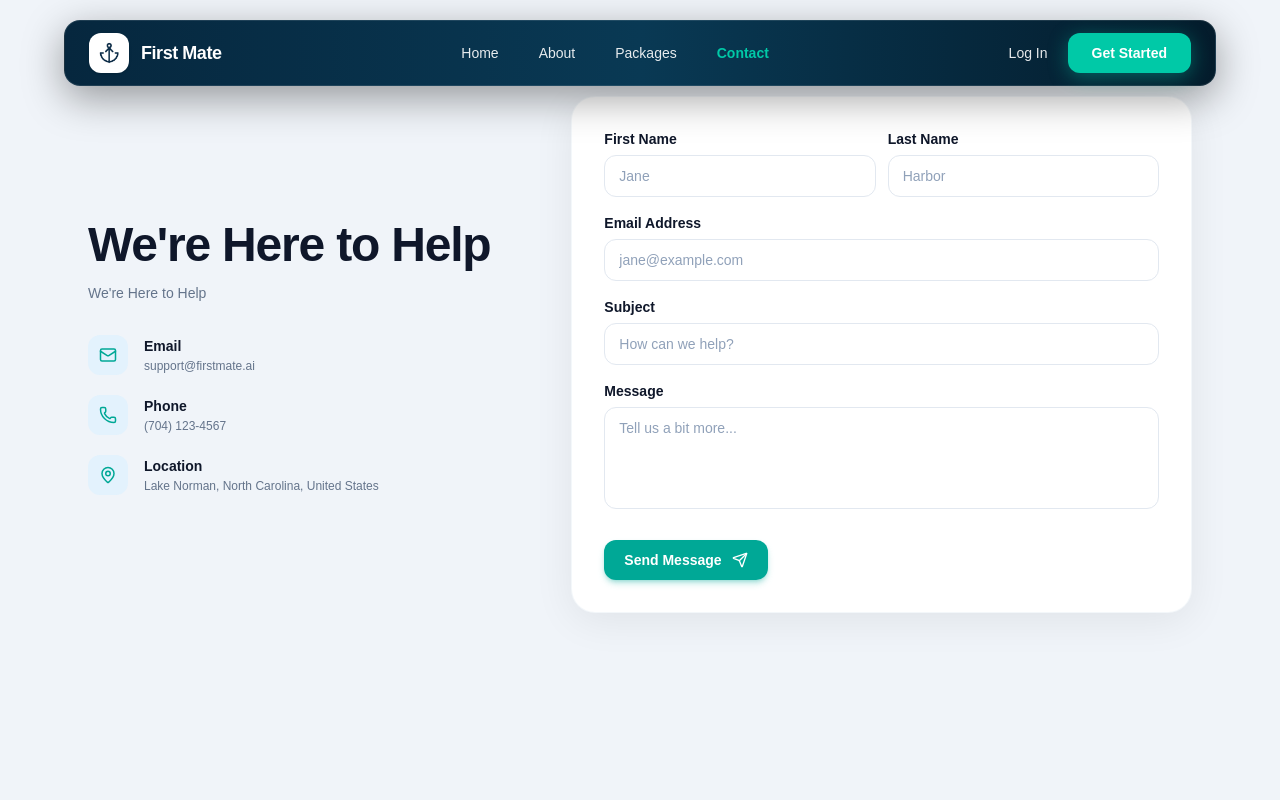
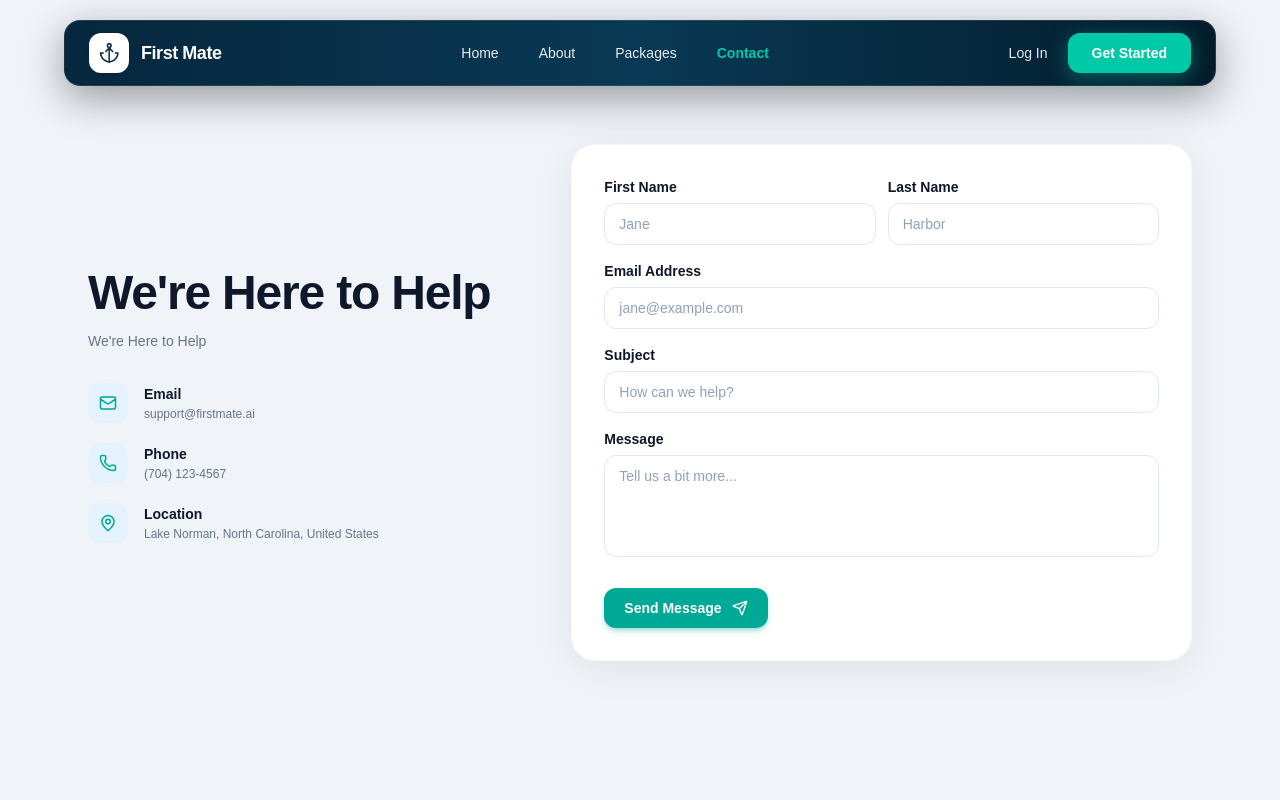
Before and after one commit to umairamjadnxthatch/first-mate-web, a Next.js app: page /contact in a window 1280 px wide. Shown: the top 800 px of the page. Built offline with nearby package versions, Linux system fonts and the light colour scheme.

Commit message:
Fixed contact Form spacing

```diff
--- a/components/contact/ContactForm.tsx
+++ b/components/contact/ContactForm.tsx
@@ -19,7 +19,7 @@ export default function ContactForm() {
     };
 
     return (
-    <section className="bg-[#f0f4f9] py-16 sm:py-24">
+        <section className="bg-[#f0f4f9] pt-36 pb-16 sm:pt-36 sm:pb-24">
             <div className="mx-auto max-w-6xl px-6">
                 <div className="grid grid-cols-1 gap-10 lg:grid-cols-12 lg:gap-14 items-center">
 
```
Lines whose indentation alone changed are shown as unchanged.
